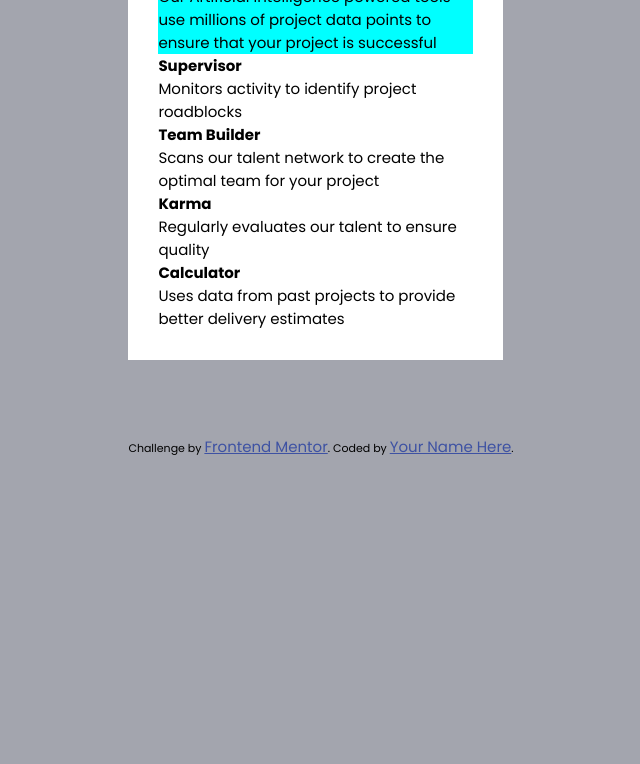
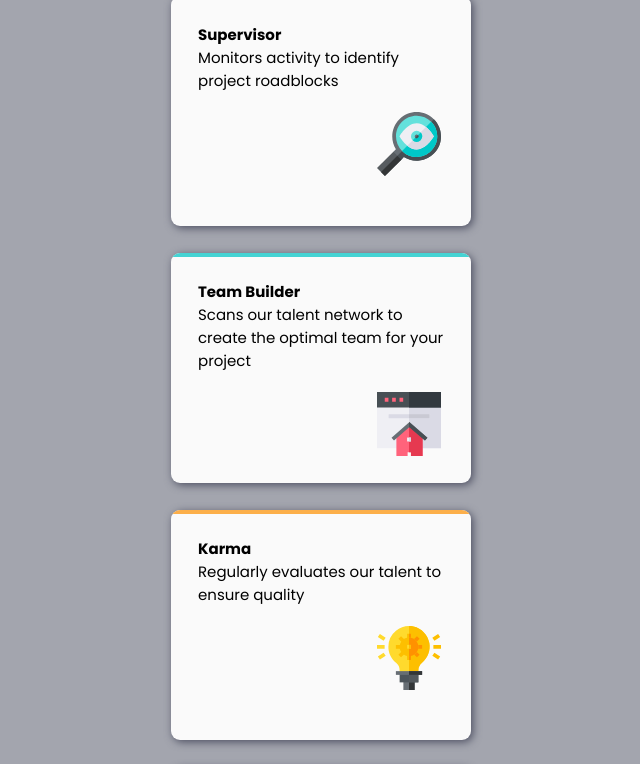
Before and after one commit to belchiorgomes/Secao-de-recursos-de-quatro-carta, a plain HTML site: page index.html in a window 1280 px wide. Shown: the part 188-952 px from the top of the page, without its empty margins (319-959 px from the left). Before the commit the page ends 800 px from the top, so only its background shows below. Drawn offline with Linux system fonts and the light colour scheme.

Commit message:
estilo dos cards com css

```diff
--- a/index.html
+++ b/index.html
@@ -29,28 +29,36 @@
     </header>
 
     <div id="container_cards">
-      <div class="card">
+      <div class="card" style="--cor: hsl(0, 78%, 62%);">
         <h2>Supervisor</h2>
         <p>Monitors activity to identify project roadblocks</p>
+
+        <img src="images/icon-supervisor.svg" alt="icon-supervisor">
       </div>
 
-      <div class="card">
+      <div class="card" style="--cor: hsl(180, 62%, 55%);">
         <h2>Team Builder</h2>
         <p>
           Scans our talent network to create the optimal team for your project
         </p>
+
+        <img src="images/icon-team-builder.svg" alt="icon-team-builder">
       </div>
 
-      <div class="card">
+      <div class="card" style="--cor: hsl(34, 97%, 64%);">
         <h2>Karma</h2>
         <p>Regularly evaluates our talent to ensure quality</p>
+
+        <img src="images/icon-karma.svg" alt="icon-karma">
       </div>
 
-      <div class="card">
+      <div class="card" style="--cor: hsl(212, 86%, 64%);">
         <h2>Calculator</h2>
         <p>
           Uses data from past projects to provide better delivery estimates
         </p>
+
+        <img src="images/icon-calculator.svg" alt="icon-calculator">
       </div>
     </div>
   </main>
--- a/style.css
+++ b/style.css
@@ -25,22 +25,52 @@
 
 body{
     background-color: var(--Grayish-Blue);
-    display: grid;
-    place-content: center;
 }
 
 main{
-    width: 375px;
-    padding: 2rem;
-    margin-block: 5rem;
-    background-color: white;
+    width: 100%;
+    height: 100%;
+    display: flex;
+    flex-flow: column wrap;
 }
 
 main > header{
-    width: 100%;
-    background-color: aqua;
+    width: 300px;
+    margin: 2.3rem auto;
 }
 
-main > header h1{
-    font-size: 1.5rem;
+main > #container_cards{
+    width: 375px;
+    display: flex;
+    flex-flow: column wrap;
+    align-items: center;
+    gap: 1.8rem;
+    margin: 0 auto;
 }
+
+main > #container_cards .card{
+    width: 300px;
+    height: 230px;
+    position: relative;
+    background-color: var(--Very-Light-Gray);
+    padding: 1.8rem;
+    border-radius: 0.6rem;
+    box-shadow: 2px 2px 8px var(--Very-Dark-Blue);
+    overflow: hidden;
+}
+
+main > #container_cards .card::after{
+    content: "";
+    position: absolute;
+    top: 0;
+    left: 0;
+    width: 100%;
+    height: 4px;
+    background-color: var(--cor);
+}
+
+main > #container_cards .card img{
+    position: absolute;
+    right: 10%;
+    margin-top: 20px;
+}
```
